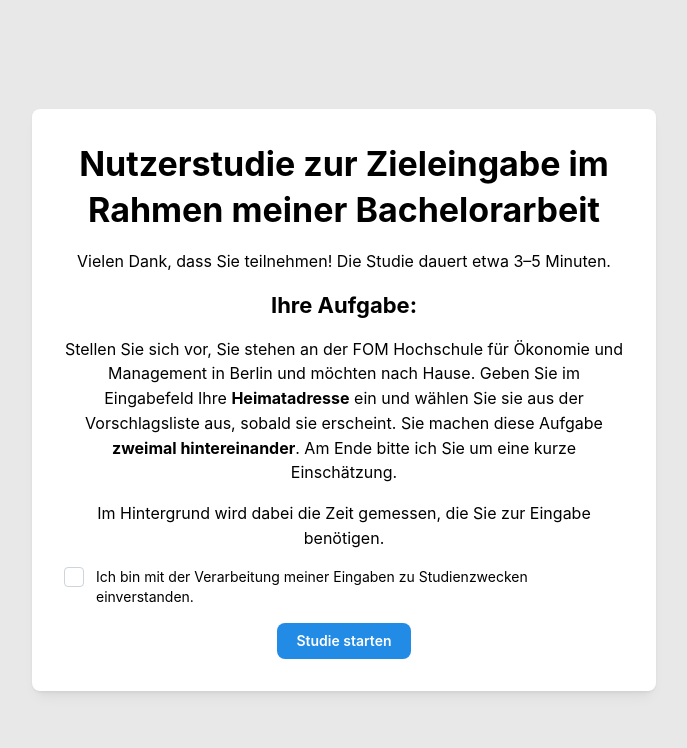
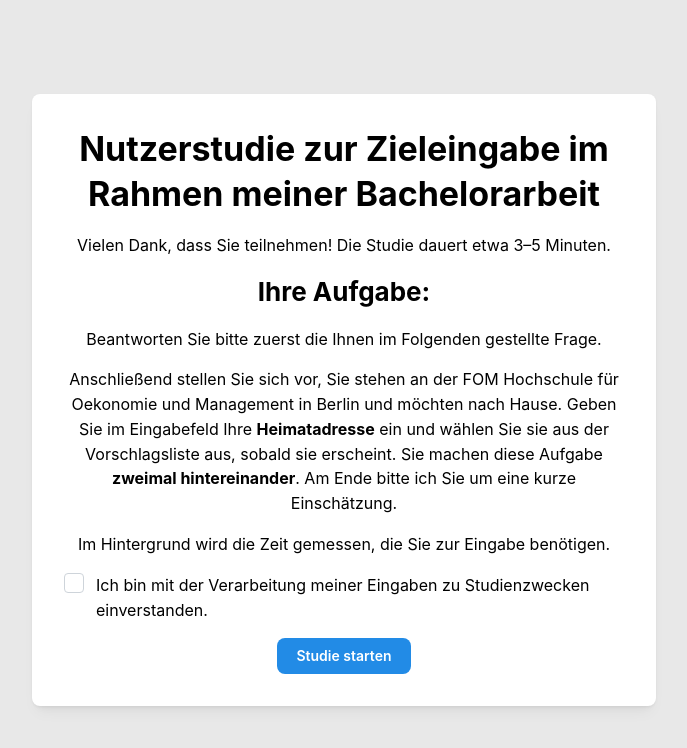
Before and after one commit to mariezlk/nutzerstudie-bachelorarbeit, a React (Create React App) app: page / in a window 1280 px wide. Shown: the top 748 px of the page, without its empty margins (296-983 px from the left). Built offline with nearby package versions, Linux system fonts and the light colour scheme.

Commit message:
new question

```diff
--- a/src/App.js
+++ b/src/App.js
@@ -6,6 +6,7 @@ import { useMediaQuery } from '@mantine/hooks';
 import { submitResults } from './utils/submitResults';
 import SearchTask from './components/SearchTask';
 import SubjectiveAssessment from './components/SubjectiveAssessment';
+import Need from './components/Need';
 
 function App() {
 
@@ -15,6 +16,7 @@ function App() {
   const [task1Selected, setTask1Selected] = useState(false);
   const [task2Selected, setTask2Selected] = useState(false);
   const isMobile = useMediaQuery('(max-width: 48em)');
+  const [needOfNewParameters, setNeedOfNewParamteres] = useState();
 
   const ORIGIN = { lat: 52.51198625339564, lon: 13.315920121934308 }; // Koordinaten der Hochschule
 
@@ -48,6 +50,7 @@ function App() {
     const payload = {
       participantId,
       conditionOrder,
+      needOfNewParameters,
       taskResults: taskResultsRef.current,
       questionnaire: questionnaireData,
       submittedAt: new Date().toISOString(),
@@ -56,43 +59,81 @@ function App() {
     setStep("done");
   }
 
+  function handleNeed(need) {
+    setNeedOfNewParamteres(need)
+    setStep("start");
+  }
+
   if (step === "intro") {
     return (
       <StepLayout step={step}>
         <Title ta="center" order={2} fz={{ base: "h3", sm: "h1" }}>
           Nutzerstudie zur Zieleingabe im Rahmen meiner Bachelorarbeit
         </Title>
-      <Text ta="center">
+        <Text ta="center" fz={{ base: "sm", sm: "md" }}>
           Vielen Dank, dass Sie teilnehmen! Die Studie dauert etwa 3–5 Minuten.
         </Text>
-      <Title ta="center" order={3}>Ihre Aufgabe:</Title>
-      <Text ta="center">
-        Stellen Sie sich vor, Sie stehen an der FOM Hochschule für Ökonomie
+        <Title ta="center" order={3} fz={{ base: "h4", sm: "h2" }}>Ihre Aufgabe:</Title>
+        <Text ta="center" fz={{ base: "sm", sm: "md" }}>
+          Beantworten Sie bitte zuerst die Ihnen im Folgenden gestellte Frage.
+        </Text>
+        <Text ta="center" fz={{ base: "sm", sm: "md" }}>
+          Anschließend stellen Sie sich vor, Sie stehen an der FOM Hochschule für Oekonomie
           und Management in Berlin und möchten nach Hause. Geben Sie im
           Eingabefeld Ihre <strong>Heimatadresse</strong> ein und wählen Sie sie aus der
-        Vorschlagsliste aus, sobald sie erscheint. Sie machen diese Aufgabe
-        <strong> zweimal hintereinander</strong>. Am Ende bitte ich Sie um eine kurze
+          Vorschlagsliste aus, sobald sie erscheint. Sie machen diese Aufgabe <strong> zweimal hintereinander</strong>.
+          Am Ende bitte ich Sie um eine kurze
           Einschätzung.
         </Text>
-      <Text ta="center">
-        Im Hintergrund wird dabei die Zeit gemessen, die Sie zur Eingabe
-        benötigen.
+        <Text ta="center" fz={{ base: "sm", sm: "md" }}>
+          Im Hintergrund wird die Zeit gemessen, die Sie zur Eingabe benötigen.
         </Text>
         <Checkbox
+          fz={{ base: "sm", sm: "md" }}
           checked={checkedBox}
           onChange={(event) => setCheckedBox(event.currentTarget.checked)}
-        label="Ich bin mit der Verarbeitung meiner Eingaben zu Studienzwecken einverstanden."
+          label={<Text fz={{ base: "sm", sm: "md" }}>
+            Ich bin mit der Verarbeitung meiner Eingaben zu Studienzwecken einverstanden.
+        </Text>}
         />
         {verificationNeeded && (
-        <Text c="blue">
+          <Text c="blue" fz={{ base: "sm", sm: "md" }}>
             Zum Start der Studie müssen Sie der Verarbeitung Ihrer Eingaben zustimmen!
           </Text>
         )}
         <Button
           fullWidth={isMobile}
-        onClick={() => (!checkedBox ? setVerificationNeeded(true) : setStep("task1"))}
+          onClick={() => (!checkedBox ? setVerificationNeeded(true) : setStep("need"))}
         >
           Studie starten
+        </Button>
+      </StepLayout>
+    );
+  }
+  if (step === "need") {
+    return (
+      <StepLayout step={step}>
+        <Title ta="center" fz={{ base: "h5", sm: "h3" }}>
+          Hatten Sie schonmal das Problem, dass bei der Eingabe eines Ziels bei Google Maps
+          oder dem Deutsche Bahn Navigator ihr gewünschtes Ziel nicht während der Eingabe
+          vorgeschalgen worden ist?
+        </Title>
+        <Need onSubmit={handleNeed}/>
+      </StepLayout>
+    );
+  }
+  if (step === "start") {
+    return (
+      <StepLayout step={step}>
+        <Title ta="center" order={3}>Sie haben den ersten Teil der Nutzerstudie abgeschlossen✅</Title>
+        <Text ta="center" fz={{ base: "sm", sm: "md" }}>
+          Nun folgt die bereits beschriebene Aufgabe.
+          Geben Sie hierzu im Eingabefeld Ihre <strong>Heimatadresse</strong> ein und wählen Sie sie aus der
+          Vorschlagsliste aus, sobald sie erscheint. Starten Sie bei der Eingabe bitte mit dem
+          Straßennamen und der Hausnummer.
+        </Text>
+        <Button onClick={() => setStep("task1")}>
+          Mit Aufgabe 1 starten
         </Button>
       </StepLayout>
     );
@@ -101,6 +142,9 @@ if (step === "task1") {
     return (
       <StepLayout step={step}>
         <Title ta="center" order={2}>Aufgabe 1</Title>
+        <Text ta="center" fz={{ base: "sm", sm: "md" }}>
+          Geben Sie hier bitte Ihre Heimatadresse im dargestellten Format ein.
+        </Text>
         <SearchTask
           origin={ORIGIN}
           condition={conditionOrder[0]}
@@ -108,7 +152,7 @@ if (step === "task1") {
           onComplete={handleTaskComplete}
         />
         {!task1Selected && (
-        <Text c="blue" ta="center">
+          <Text c="blue" ta="center" fz={{ base: "sm", sm: "md" }}>
             Wählen Sie Ihre Heimatadresse aus, um fortzufahren.
           </Text>
         )}
@@ -132,6 +176,9 @@ if (step === "task1") {
     return (
       <StepLayout step={step}>
         <Title ta="center" order={2}>Aufgabe 2</Title>
+        <Text ta="center" fz={{ base: "sm", sm: "md" }}>
+          Geben Sie hier bitte erneut Ihre Heimatadresse im gleichen Format ein.
+        </Text>
         <SearchTask
           origin={ORIGIN}
           condition={conditionOrder[1]}
@@ -139,7 +186,7 @@ if (step === "task1") {
           onComplete={handleTaskComplete}
         />
         {!task2Selected && (
-          <Text c="blue" ta="center">
+          <Text c="blue" ta="center" fz={{ base: "sm", sm: "md" }}>
             Wählen Sie Ihre Heimatadresse aus, um fortzufahren.
           </Text>
         )}
--- /dev/null
+++ b/src/components/Need.js
@@ -0,0 +1,39 @@
+import { useState } from "react";
+import { Radio, Stack, Button, Flex, Text } from "@mantine/core";
+
+const Need = ({onSubmit}) => {
+
+    const [need, setNeed] = useState('');
+
+    function handleSubmit(e) {
+        e.preventDefault();
+        onSubmit({ need });
+    }
+
+    return (
+        <form onSubmit={handleSubmit}>
+            <Flex align="center" direction="column" maw={500} mx="auto" px={16}>
+                <Radio.Group
+                    value={need}
+                    onChange={setNeed}
+                    required
+                    mb="md"
+                >
+                <Stack gap={4} mt="xs">
+                    {['Ja, dieses Problem kenne ich.', 'Nein, dieses Problem hatte ich noch nicht.', 'Ich verstehe die Frage nicht.'].map((option) => (
+                        <Radio key={option} value={option} label={option} />
+                    ))}
+                </Stack>
+                </Radio.Group>
+                {need == '' && (
+                    <Text c="blue" ta="center" fz={{ base: "sm", sm: "md" }}>
+                        Bitte beantworten Sie die Frage, um fortzufahren.
+                    </Text>
+                )}
+                <Button disabled={need == '' ? true : false} type="submit" w="70%" mt={20}>Frage beantworten</Button>
+            </Flex>
+        </form>
+    );
+}
+
+export default Need;
--- a/src/components/SearchTask.js
+++ b/src/components/SearchTask.js
@@ -105,7 +105,7 @@ export default function SearchTask({ origin, condition, taskLabel, onComplete })
         h={50}
         value={query}
         onChange={handleChange}
-        placeholder="Geben Sie hier bitte Ihre Heimatadresse ein"
+        placeholder="Musterstraße 1a, 12345 Musterstadt, Musterland"
         styles={{
           input: {
             borderRadius: 0,
--- a/src/components/StepLayout.js
+++ b/src/components/StepLayout.js
@@ -1,11 +1,11 @@
 import { Flex, Progress, Paper, Stack } from "@mantine/core";
 
 export default function StepLayout({ children, step }) {
-  const stepOrder = ["intro", "task1", "halfway", "task2", "finish", "loading", "done"];
+  const stepOrder = ["intro", "need", "start", "task1", "halfway", "task2", "finish", "loading", "done"];
   const currentIndex = stepOrder.indexOf(step);
 
   return (
-    <Flex h="100%" w="100%" align="center" justify="center" p="md">
+    <Flex mih="100%" w="100%" align="center" justify="center" p="md">
       <Paper
         w={{ base: "100%", sm: "80%", md: "60%", lg: "50%" }}
         maw={700}
```
Lines whose indentation alone changed are shown as unchanged.
